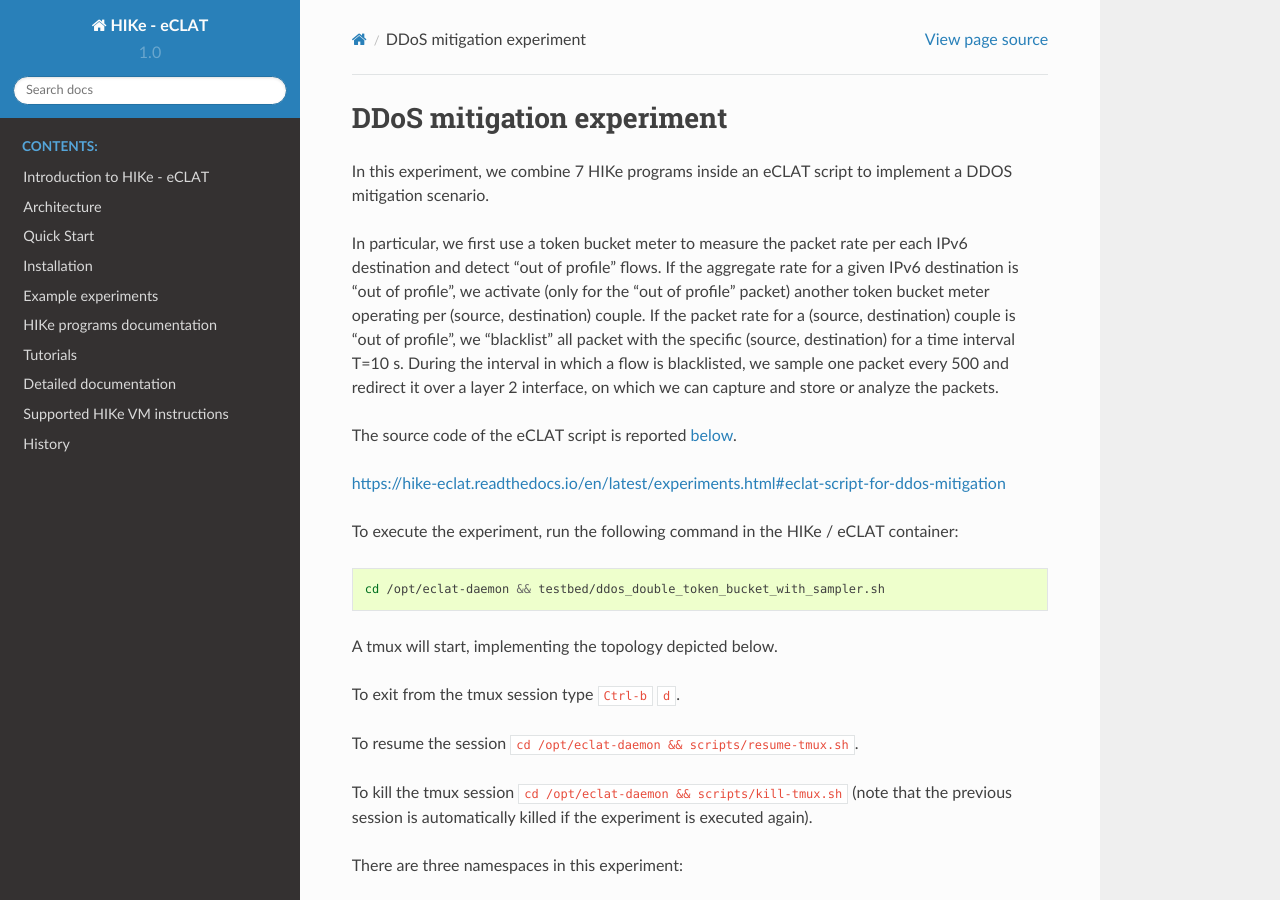
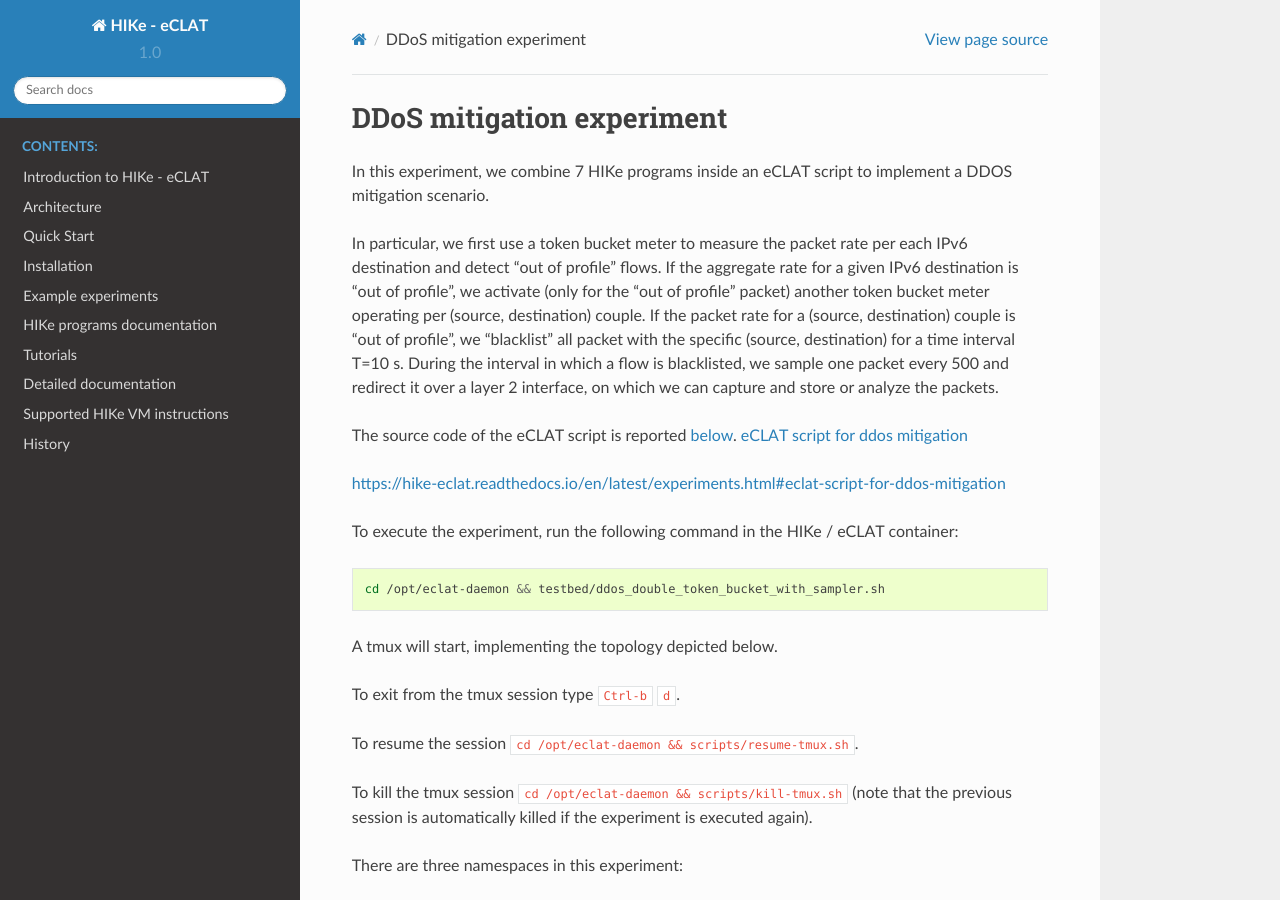
Before and after one commit to hike-eclat/docs, a Sphinx documentation site: the page built from docs/experiment_ddos_double_token_bucket.rst, in a window 1280 px wide and 900 px high. Built offline with Sphinx 7.4.7 and the Read the Docs theme 2.0.0, drawn with Linux system fonts in a browser that asks for light colours; pages that are not in the unit, such as notebooks, are missing from menus.

Commit message:
Update experiment_ddos_double_token_bucket.rst

```diff
--- a/docs/experiment_ddos_double_token_bucket.rst
+++ b/docs/experiment_ddos_double_token_bucket.rst
@@ -5,7 +5,7 @@
 
 In particular, we first use a token bucket meter to measure the packet rate per each IPv6 destination and detect "out of profile" flows. If the aggregate rate for a given IPv6 destination is "out of profile", we activate (only for the "out of profile" packet) another token bucket meter operating per (source, destination) couple. If the packet rate for a (source, destination) couple is "out of profile", we "blacklist" all packet with the specific (source, destination) for a time interval T=10 s. During the interval in which a flow is blacklisted, we sample one packet every 500 and redirect it over a layer 2 interface, on which we can capture and store or analyze the packets.
 
-The source code of the eCLAT script is reported `below <eCLAT script>`_.
+The source code of the eCLAT script is reported `below <eCLAT script>`_.  :ref:`eclat-script-ddos`
 
 https://hike-eclat.readthedocs.io/en/latest/experiments.html#eclat-script-for-ddos-mitigation
 
@@ -67,8 +67,11 @@
 
 Then add the 100 p/s ping ``ping -i 0.01 fc01::2`` on TG1. You will notice that after few seconds the ping are not replied, because the (src, dst) flow has been blacklisted (for 10 seconds). After 10 seconds the flow is removed from the blacklist and some ping replies are again received. Looking in the MAPS windows, you can see that token bucket per (src, dst) has been activated and that the packet monitor (map ``map_pcpu_mon``) shows many dropped packets (code 1). One packet every 500 packets is shown as redirected (code 2). You can check on the CLT window that the redirected packet has been captured by tcpdump.
 
+
+.. _eclat-script-ddos:
+
 eCLAT script for ddos mitigation
-^^^^^^^^^^^^^^^^^^^^^^^^^^^^^^^
+^^^^^^^^^^^^^^^^^^^^^^^^^^^^^^^^^^
 .. code-block:: python
 
    # ddos_tb_2_levels with packet samples redirected to collector
```
